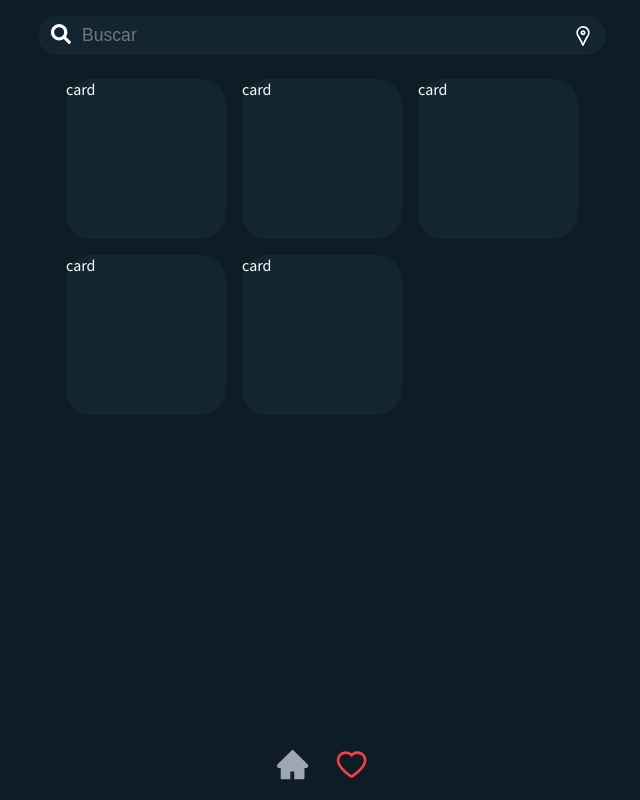
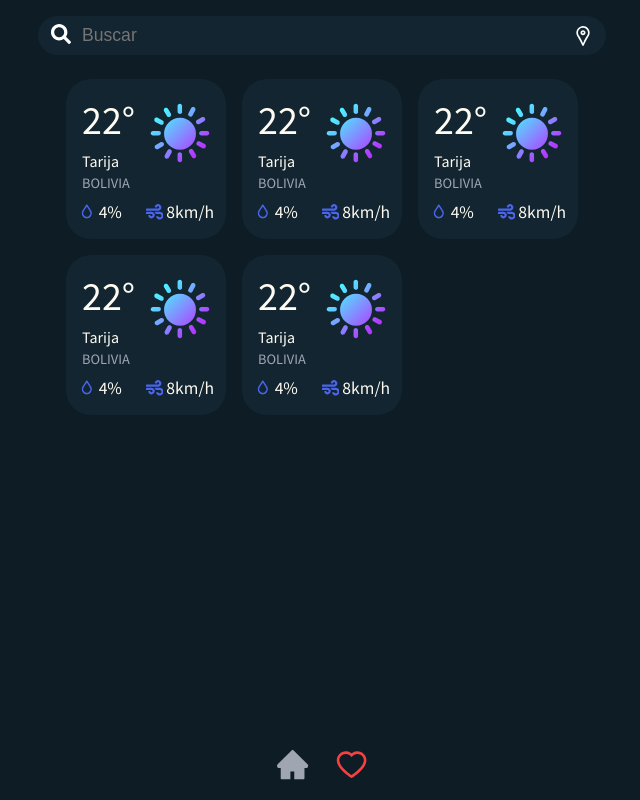
Before and after one commit to Alfredls/weather, a React (Vite) app: page /list in a window 1280 px wide. Shown: the whole page, without its empty margins (318-958 px from the left). Built offline with nearby package versions, Linux system fonts and the light colour scheme.

Commit message:
estilos para las cards y refactor en componentes

```diff
--- /dev/null
+++ b/src/components/list/CardList.jsx
@@ -0,0 +1,27 @@
+import React from 'react'
+import { TbDroplet } from "react-icons/tb";
+import { FaWind } from "react-icons/fa";
+import icons from '../../assets/day/113.svg';
+
+export const CardList = () => {
+  return (
+    <div className='card-s'>
+      <div className='card-T'>
+        <span className='card-T__time'>22&#176;</span>
+        <span>Tarija</span>
+        <span className='card-T__contry'>Bolivia</span>
+      </div>
+      <div className='card-D'>
+        <span className='card-D__i'>
+          <TbDroplet className='icons-card'/>
+          4%
+        </span>
+        <span className='card-D__i'>
+          <FaWind className='icons-card'/>
+          8km/h
+        </span>
+      </div>
+      <img src={icons} alt="icon card" className='card-I' />
+    </div>
+  )
+}
--- /dev/null
+++ b/src/components/list/Search.jsx
@@ -0,0 +1,31 @@
+import React from 'react'
+import iconLocation from '../../assets/images/location.svg'
+import iconSearch from '../../assets/images/search.svg'
+
+export const Search = () => {
+  return (
+    <div className='search'>
+      <form className='search-form'>
+        <button className='btn-form' type='submit'
+        >
+          <img
+            src={iconSearch}
+            alt="icon location"
+            className='icon-s'
+          />
+        </button>
+        <input
+          type="text"
+          placeholder='Buscar'
+          autoComplete='off'
+          className='form-input'
+        />
+      </form>
+      <img
+        src={iconLocation}
+        alt="icon location"
+        className='icon-s'
+      />
+  </div>
+  )
+}
--- a/src/index.css
+++ b/src/index.css
@@ -327,4 +327,53 @@
   width: 160px;
   height: 160px;
   border-radius: 25px;
+  position: relative;
+  padding: 1rem;
+  overflow: hidden;
 }
+.card-T{
+  display: flex;
+  flex-direction: column;
+  position: absolute;
+
+}
+.card-T__time{
+  font-size: 2.5rem;
+  font-weight: 500;
+  margin-bottom: 6px;
+
+}
+.card-T__contry{
+  text-transform: uppercase;
+  color: var(--color7);
+  margin-top: 3px;
+  font-size: 0.9rem;
+}
+.card-D{
+  position: absolute;
+  bottom: 1rem;
+  left: 0;
+  display: flex;
+  justify-content: space-around;
+  width: 100%;
+  /* border: red 1px solid; */
+}
+.card-D__i{
+  width: fit-content;
+  font-size: 1.1rem;
+  display: flex;
+  align-items: center;
+  justify-content: space-between;
+  gap: 0.2rem;
+    /* border: rebeccapurple 1px solid; */
+}
+.icons-card{
+  color: var(--color6);
+}
+.card-I{
+  position: absolute;
+  right: 1rem;
+  top: 1.5rem;
+  width: 60px;
+  height: 60px;
+}
--- a/src/pages/List.jsx
+++ b/src/pages/List.jsx
@@ -1,40 +1,18 @@
 import React from 'react'
-import iconLocation from '../assets/images/location.svg'
-import iconSearch from '../assets/images/search.svg'
+import { CardList } from '../components/list/CardList'
+import { Search } from '../components/list/Search'
 
 export const List = () => {
   return (
     <div className='container'>
       <div className='page'>
-        <div className='search'>
-          <form className='search-form'>
-            <button className='btn-form' type='submit'
-            >
-              <img
-                src={iconSearch}
-                alt="icon location"
-                className='icon-s'
-          />
-            </button>
-            <input
-              type="text"
-              placeholder='Buscar'
-              autoComplete='off'
-              className='form-input'
-           />
-          </form>
-          <img
-            src={iconLocation}
-            alt="icon location"
-            className='icon-s'
-          />
-        </div>
+        <Search />
         <div className='search-cards'>
-          <div className='card-s'>card</div>
-          <div className='card-s'>card</div>
-          <div className='card-s'>card</div>
-          <div className='card-s'>card</div>
-          <div className='card-s'>card</div>
+          <CardList />
+          <CardList />
+          <CardList />
+          <CardList />
+          <CardList />
         </div>
       </div>
     </div>
```
Also changed, not shown: src/hooks/useForm.js (added, +16 -0 lines).
